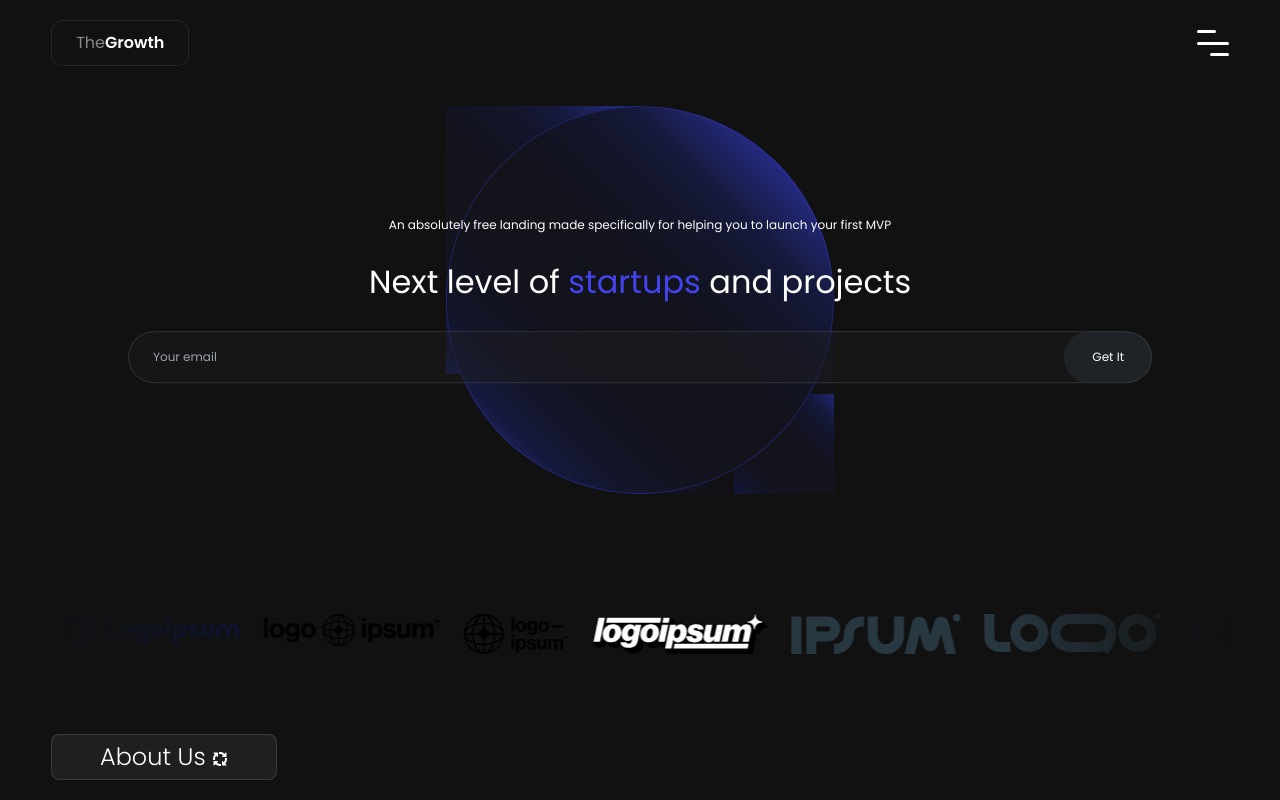
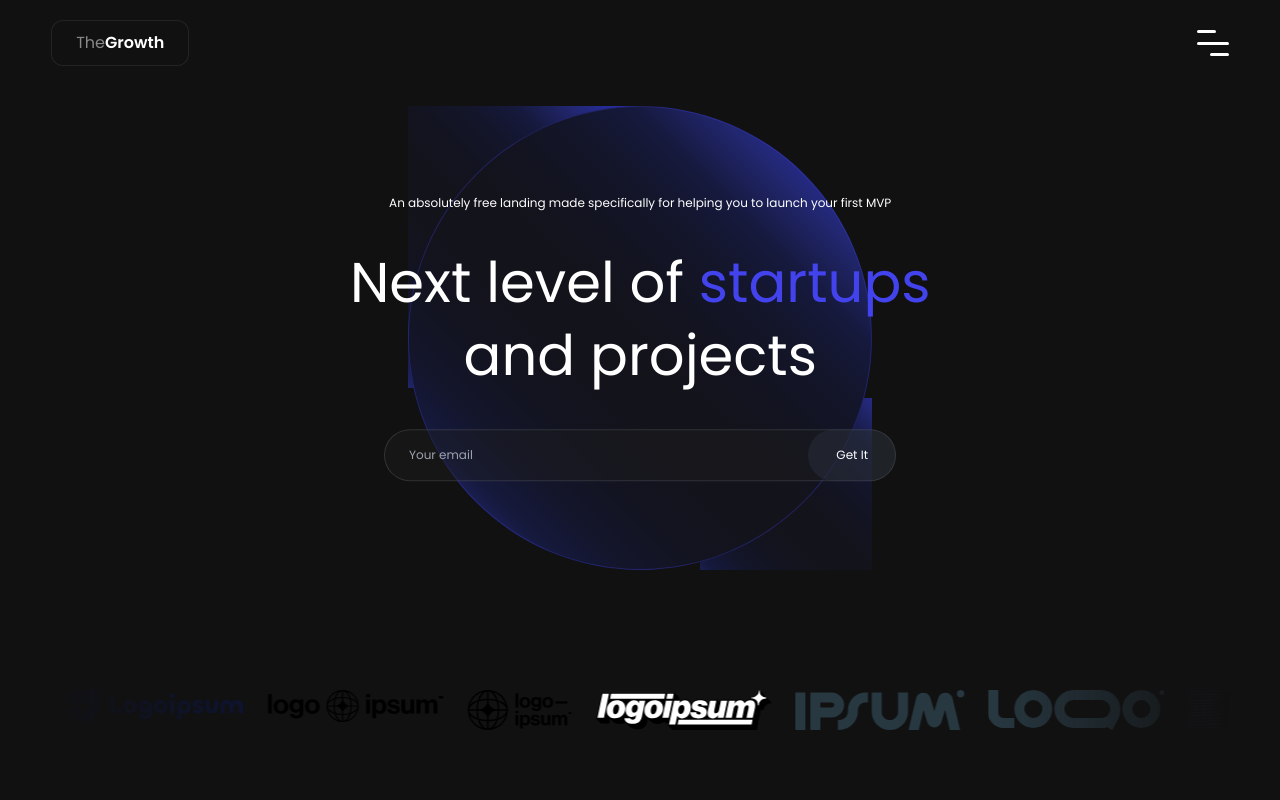
Before and after one commit to bikash829/growth, a website: page public/index.html in a window 1280 px wide. Shown: the top 800 px of the page. Drawn offline with Linux system fonts and the light colour scheme.

Commit message:
circle and content updated for medium screen

```diff
--- a/public/index.html
+++ b/public/index.html
@@ -126,15 +126,15 @@
             class="relative flex w-full flex-col items-center justify-center gap-[120px]"
           >
             <!-- Header content -->
-            <div class="relative h-[388px] w-[388px]">
+            <div class="relative h-[388px] w-[388px] md:h-[464px] md:w-[464px]">
               <!-- The circle  -->
               <div
-                class="main-gradient-circle absolute z-30 h-[388px] w-[388px] rounded-full border border-site-border_blue border-opacity-30 bg-slate-600"
+                class="main-gradient-circle absolute z-30 h-full w-full rounded-full border border-site-border_blue border-opacity-30 bg-slate-600"
                 data-aos="zoom-in"
               ></div>
               <!-- top left rectangle  -->
               <div
-                class="absolute left-0 top-0 z-20 h-[268px] w-[194px] bg-transparent"
+                class="absolute left-0 top-0 z-20 h-[268px] w-[194px] bg-transparent md:h-[282px] md:w-[232px]"
                 data-aos="zoom-in"
                 data-aos-duration="1000"
               >
@@ -146,18 +146,18 @@
               </div>
               <!-- bottom right rectangle -->
               <div
-                class="absolute bottom-0 right-0 h-[100px] w-[100px]"
+                class="absolute bottom-0 right-0 h-[100px] w-[100px] md:h-[172px] md:w-[172px]"
                 data-aos="zoom-in"
                 data-aos-duration="1000"
               >
                 <div class="relative h-full w-full overflow-hidden">
                   <div
-                    class="main-gradient-circle absolute bottom-0 right-0 z-20 h-[150px] w-[150px] bg-opacity-50"
+                    class="main-gradient-circle absolute bottom-0 right-0 z-20 h-[150px] w-[150px] bg-opacity-50 md:h-[240px] md:w-[240px]"
                   ></div>
                 </div>
               </div>
               <div
-                class="main-gradient-circle big-rectangle absolute bottom-0 right-0 z-0 h-[164px] w-[164px] bg-opacity-20"
+                class="main-gradient-circle big-rectangle absolute bottom-0 right-0 z-0 h-[164px] w-[164px] bg-opacity-20 md:h-0 md:w-0"
               ></div>
               <!--./ bottom right rectangle -->
             </div>
@@ -166,9 +166,9 @@
               class="absolute z-40 flex h-auto w-full flex-col"
               style="top: 50%; left: 50%; transform: translate(-50%, -50%)"
             >
-              <div class="flex flex-col gap-7">
+              <div class="flex flex-col gap-7 md:gap-9">
                 <div
-                  class="mx-auto w-[80%]"
+                  class="mx-auto w-[80%] md:w-[43vw]"
                   data-aos="zoom-in"
                   data-aos-easing="ease-in-sine"
                   data-aos-duration="500"
@@ -184,13 +184,17 @@
                   data-aos-easing="ease-in-sine"
                   data-aos-duration="1000"
                 >
-                  <h2 class="text-center text-[32px] leading-[130%]">
-                    Next level of
-                    <span class="text-site-blue">startups</span> and projects
+                  <h2
+                    class="text-center text-[32px] leading-[130%] md:text-[56px]"
+                  >
+                    <p class="inline md:block">
+                      Next level of <span class="text-site-blue">startups</span>
+                    </p>
+                    <p class="inline md:block">and projects</p>
                   </h2>
                 </div>
                 <div
-                  class="mx-auto w-[80%]"
+                  class="mx-auto w-[80%] md:w-[40%]"
                   data-aos="zoom-in"
                   data-aos-easing="ease-in-sine"
                   data-aos-duration="1500"
@@ -1037,9 +1041,9 @@
     <footer class="mt-20 rounded-t-[2rem] bg-site-white pt-8 text-site-dark">
       <div class="flex flex-col gap-10">
         <div
-          class="flex flex-col items-start justify-center gap-4 md:flex-row md:justify-between"
+          class="container flex flex-col justify-center gap-4 md:flex-row md:justify-between"
         >
-          <div>
+          <div class="basis-1/2">
             <ul
               class="flex flex-col justify-center gap-4 text-center md:basis-6/12 md:text-start"
             >
@@ -1050,7 +1054,7 @@
               </li>
             </ul>
           </div>
-          <div>
+          <div class="basis-1/2">
             <ul
               class="flex flex-col justify-center gap-4 text-center md:basis-6/12 md:text-start"
             >
```
Also changed, not shown: public/assets/css/output.css.
